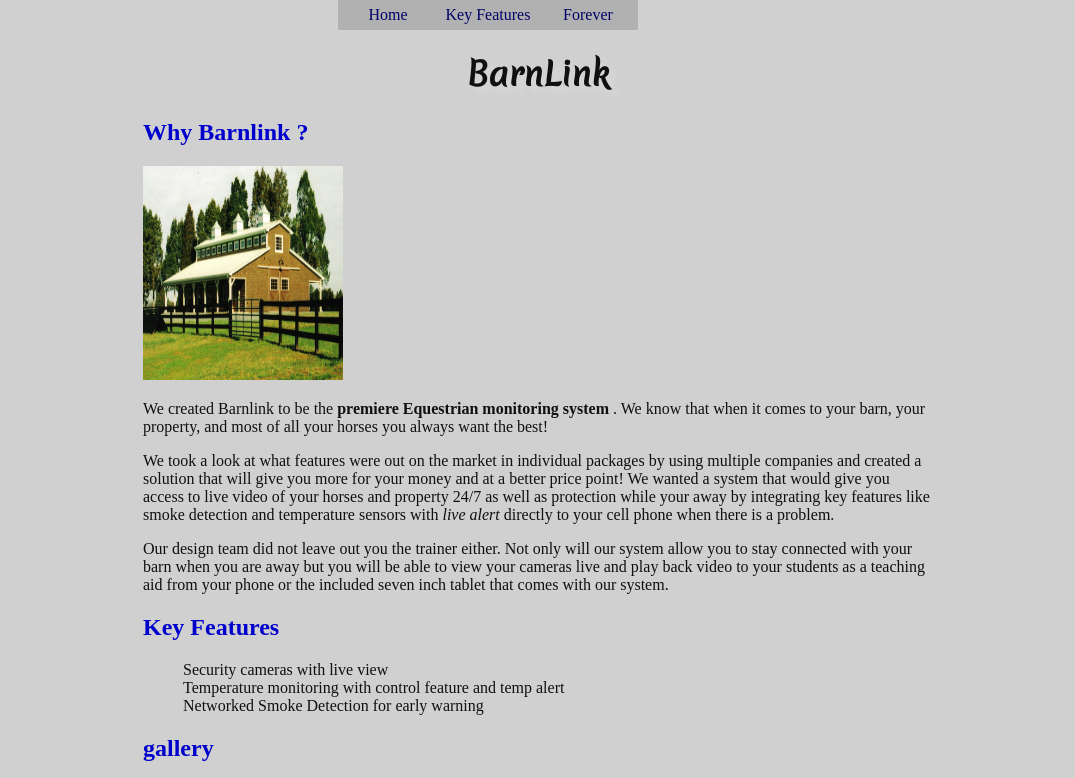
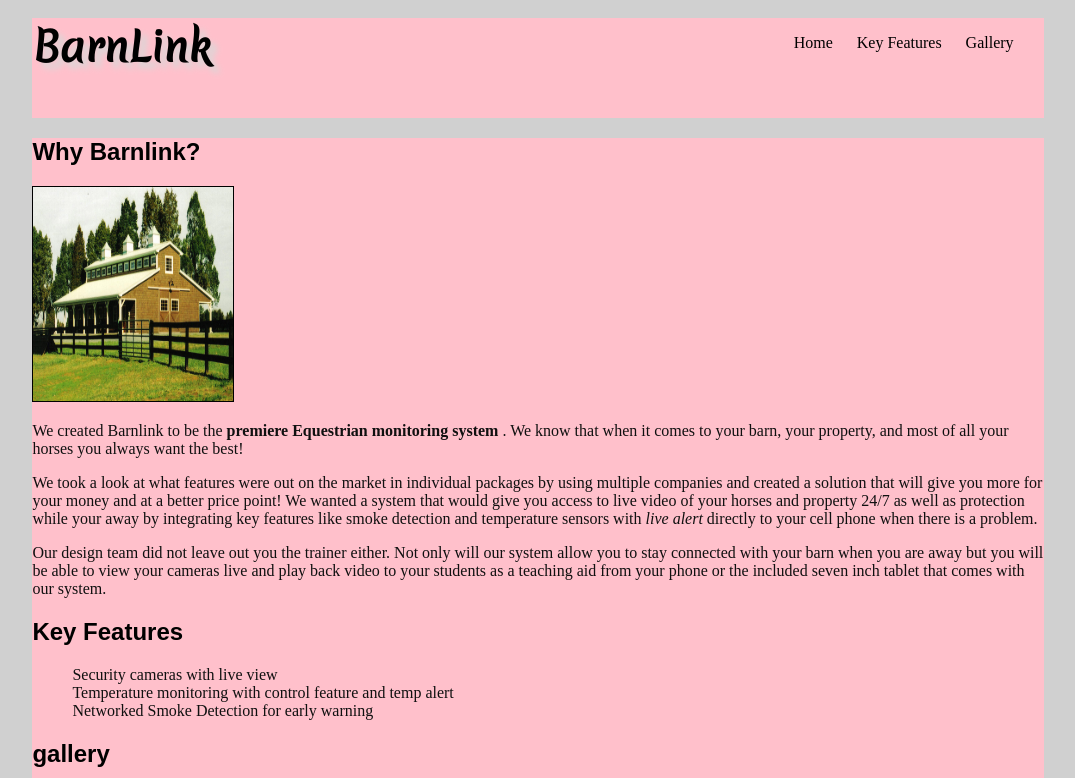
Before and after one commit to scottjep/Barnlink, a plain HTML site: page index.html in a window 1280 px wide. Shown: the top 778 px of the page, without its empty margins (102-1177 px from the left). Drawn offline with Linux system fonts and the light colour scheme; a web font is replaced by a local one.

Commit message:
had to fix a lot of stuff...

```diff
--- a/css/main.css
+++ b/css/main.css
@@ -1,51 +1,69 @@
 body{
 	color: #101010;
-	width: 790px;
-	margin: 0 auto;
 	background: #d0d0d0;
 	font-family: 'Droid Serif', serif;
 	}
-li {
+div#wrapper {
+	width: 80%;
+	margin: 0 auto;
+	padding: 10px;
+}
+#logo {
+	width: 300px;
+	height: 100px;
+	float:left
+}
+a {
+	text-decoration: none;
+}
+h1, h2, h3, h4, h5, h6 {
+	font-family: arial;
+	color: black;
+
+}
+a:hover {
+}
+ul li {
 	list-style-type: none;
 }
+div#header {height: 100px;}
+h1#logo{
+	font-family: 'Merienda', cursive;
+	font-size:40px;
+	text-shadow:6px 6px 6px #d8d8d8;
+	margin: 0;
+	float: left;
+}
+ul#topnav {
+	margin-right: 20px;
+	float: right;
+}
+ul#topnav li{
+	display: inline;
 
-#topnav {
-	width:400px;
-	margin: 0 auto;
-	padding: 0;
-	overflow: hidden;
+}
+ul#topnav li a {
+	color: black;
+	padding: 10px;
+}
+ul#topnav li a:hover{
+	color: white;
+	background: black;
 }
 
-#topnav li{
-	width:100px;
-	float:left;
-	background: #d0d0d0;
+div#details {
+	margin:0 auto;
+}
+div#why{
+	-moz-column-count: 3;
+}
+#gallery {
+	width:600px;
+}
+#gallery ul li {
+	float: left;
 }
 
-a{
-	text-decoration:none;
-	background: #a0a0a0a0;
-	display: block;
-	height: 30px;
-	line-height: 30px;
-	text-align: center;
-	color: #000066;
+.test {
+	background: pink;
 }
-a:hover{
-	background: #000099;
-}
-
-h1{
-	font-family: 'Merienda', cursive;
-	font-size;16px;
-	text-shadow:6px 6px 6px #d8d8d8;
-	text-align: center;
-}
-
-h2{
-	color: #0000cc
-}
-
-div{
--moz-column-count: 3;
-}
--- a/index.html
+++ b/index.html
@@ -7,23 +7,26 @@
 	<link rel="stylesheet" href="css/main.css">
 	<link href='http://fonts.googleapis.com/css?family=Merienda' rel='stylesheet' type='text/css'>
 	<link href='http://fonts.googleapis.com/css?family=Droid+Serif' rel='stylesheet' type='text/css'>
+</head>
+
 <body>
+<div id="wrapper" class="">
 
-		<header>
-		<nav>
+<div id="header" class="test">
+
+		<h1 id="logo" class="test">BarnLink</h1>
 		<ul id="topnav">
 			<li><a href="index.html">Home</a></li>
 			<li><a href="keyfeatures.html">Key Features</a></li>
-			<li><a href="forever.html">Forever Connected</a></li>
+			<li><a href="forever.html">Gallery</a></li>
 		</ul>
-		</nav>
-			<h1>BarnLink</h1>
-		</header>
+</div>
 
-	<h2>Why Barnlink ?</h2>
-	<img src="images/equibarn.jpg" width="200" height="214" alt="horse barn" title="Barn" />
+	<section id="details" class="test">
+	<h2>Why Barnlink?</h2>
+	<img style="border: thin black solid;" src="images/equibarn.jpg" width="200" height="214" alt="horse barn" title="Barn" />
 		<article>
-			<div>
+			<div id="why">
 			<p>We created Barnlink to be the <strong>premiere Equestrian monitoring system</strong>
 			. We know that when it comes to your barn, your property, and most of all your horses you
 			always want the best!<p>
@@ -41,7 +44,9 @@
 			aid from your phone or the included seven inch tablet that comes with our system.<p>
 			</div>
 		</article>
-		<div>
+	<section>
+
+	<div id="">
 		<h2>Key Features</h2>
 
 		<ul>
@@ -50,14 +55,19 @@
 			<li>Networked Smoke Detection for early warning
 		</ul>
 	</div>
+
+	<div id="">
 		<h2>gallery</h2>
 
-		<ul>
+		<ul id="gallery">
 			<li><img src="images/cam1.jpg" width="200" height="214" alt="dome" title="dome" /></li>
 			<li><img src="images/horselove.jpg" width="200" height="214" alt="love" title="love" /></li>
 			<li><img src="images/barnfire.jpg" width="200" height="214" alt="fire" title="devastation"/></li>
 			<li><img src="images/equibarn.jpg" width="200" height="214" alt="barn" title="barn"/></li>
 		</ul>
+	</div>
+
+</div>
 </body>
 	<footer>
 		<p>&copy; Blackbird Creek Systems 2013<p>
```
Lines whose indentation alone changed are shown as unchanged.
